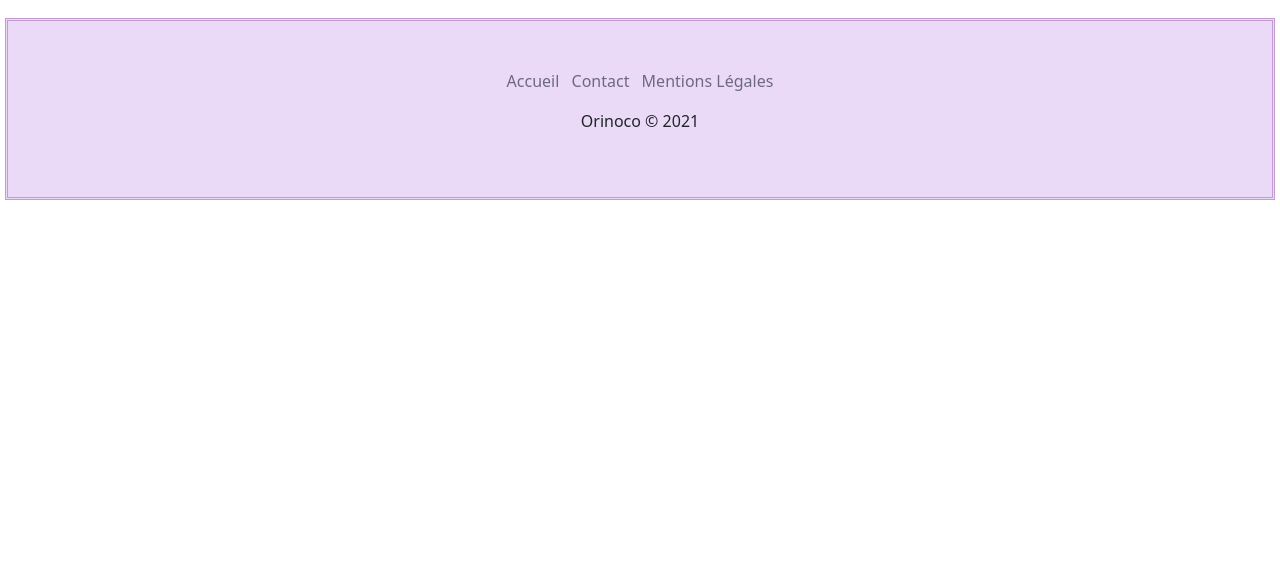
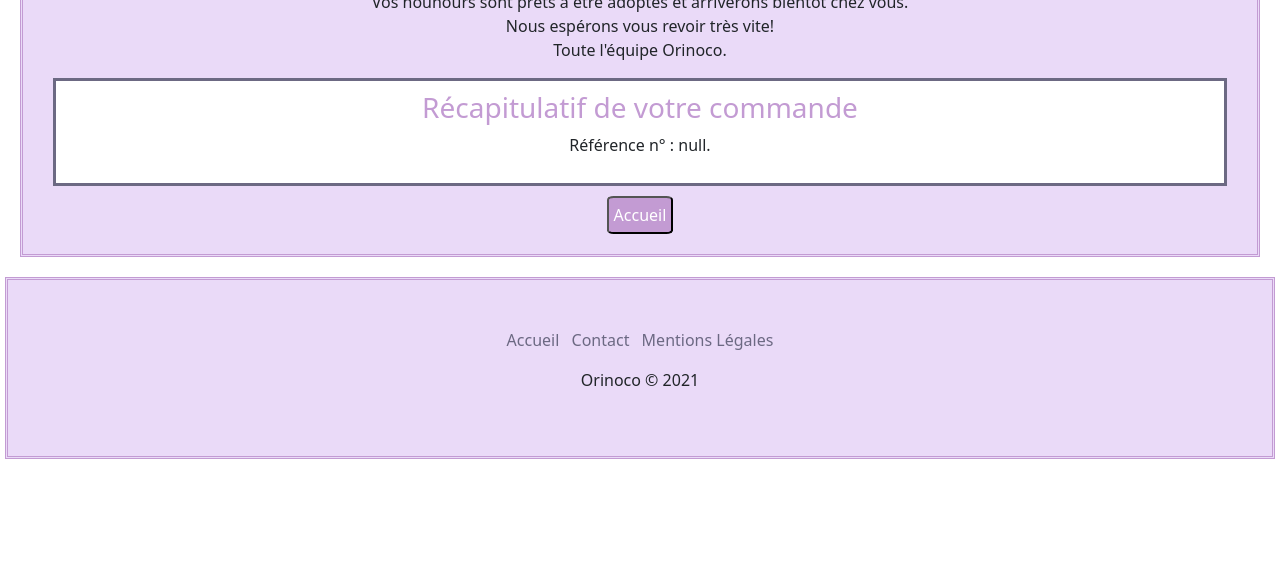
Before and after one commit to ayaaleksija/AlexiaGondardChampagne_5_18062021, a plain HTML site: page front-end/commande.html in a window 1280 px wide. Shown: the part 230-800 px from the top of the page. Drawn offline with nearby package versions, Linux system fonts and the light colour scheme.

Commit message:
envoi de l'id commande OK + calcul du prix total

```diff
--- a/front-end/JavaScript/commande.js
+++ b/front-end/JavaScript/commande.js
@@ -1,9 +1,9 @@
-const order = JSON.parse(localStorage.getItem("order"));
+let confirmation = localStorage.getItem("orderId");
 
 // affiche Mes informations
 const recapitulatif = document.getElementById("recapitulatif");
 recapitulatif.innerHTML +=
-    `<p>Merci pour votre achat sur notre site !</p>
-    <p>Elle porte la référence <span>${order.orderId}</span>.</p>`;
+    `<h3>Récapitulatif de votre commande</h3>
+    <p>Référence n° : <span>${confirmation}</span>.</p>`;
 
 localStorage.clear();
--- a/front-end/commande.html
+++ b/front-end/commande.html
@@ -25,21 +25,22 @@
             <a class="navbar-brand" href="../index.html">
                 <img class="img-fluid logo" src="../back-end/images/logo.png" alt="Site logo">
             </a>
-            <div id="navbarContent">
-                <ul class="navbar-nav">
-                    <li class="nav-item active">
-                        <a class="nav-link nav-accueil" aria-current="page" href="../index.html">Accueil</a>
-                    </li>
-                    <li class="nav-item">
-                        <a class="nav-link nav-panier" href="../front-end/panier.html">Panier</a>
-                    </li>
-                </ul>
-            </div>
         </div>
     </nav>
 
     <main>
-        <section id="recapitulatif"></section>
+        <section class="confirmation">
+            <div class="remerciements">
+                <h2>Orinoco vous remercie de votre commande!</h2>
+                <p class="livraison">Vos nounours sont prêts à être adoptés et arriverons bientôt chez vous.
+                    </br>Nous espérons vous revoir très vite!
+                    </br>Toute l'équipe Orinoco.
+                </p>
+            </div>
+            <div id="recapitulatif"></div>
+
+            <a href="../index.html"><button id="retourAccueil">Accueil</button></a>
+        </section>
     </main>
 
     <!-- Footer -->
--- a/front-end/style/style.css
+++ b/front-end/style/style.css
@@ -179,8 +179,8 @@ table {
 }
 
 tr,
-th,
-td {
+td,
+th {
     border: 1px solid rgb(108, 105, 131);
 }
 
@@ -210,6 +210,21 @@ input {
     color: rgb(108, 105, 131);
 }
 
+.confirmation {
+    border-style: double;
+    border-color: #C39BD3;
+    background-color: #eadaf8;
+    padding: 20px;
+    margin: 20px;
+}
+
+#recapitulatif {
+    border: 3px solid rgb(108, 105, 131);
+    background-color: white;
+    margin: 10px;
+    padding: 10px;
+}
+
 @media screen and (max-width: 480px) {
     .container-produit {
         width: 80%;
```
Also changed, not shown: front-end/JavaScript/panier.js (+10 -2 lines), front-end/panier.html (+4 -1 lines).
